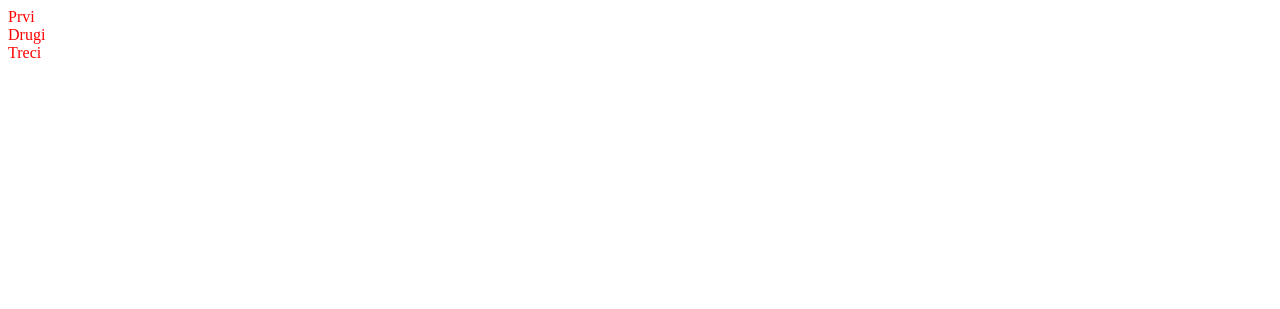
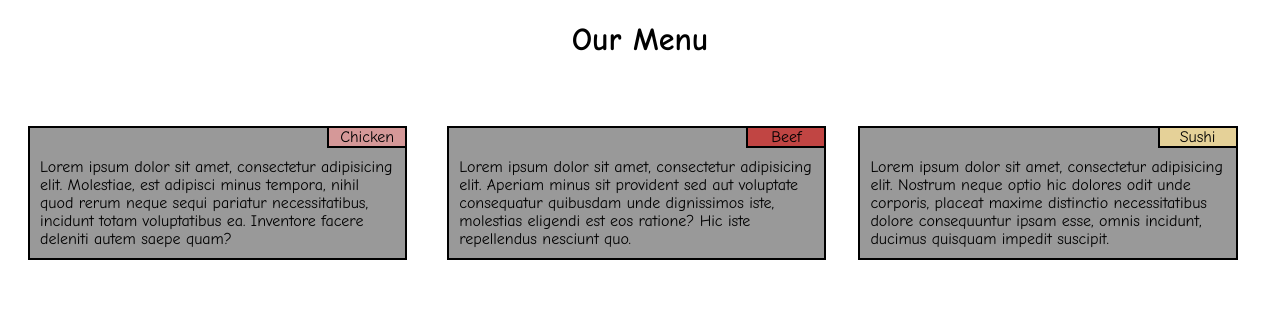
Before and after one commit to tspinjac/Coursera, a plain HTML site: page mod2_solution/index.html in a window 1280 px wide. Drawn offline with Linux system fonts and the light colour scheme.

Commit message:
+ Added Layout

```diff
--- a/mod2_solution/css/style.css
+++ b/mod2_solution/css/style.css
@@ -1,3 +1,79 @@
+*{
+	box-sizing:  border-box;
+}
+
 body {
-	color:red;
+	font-family: "Comic Sans MS", cursive, sans-serif;
 }
+
+.wrapper {
+	width: 100%;
+	height: 200px;
+/*	border:1px solid red;
+*/}
+
+.box {
+	max-width: 30%;
+	float:left;
+	border:2px solid black;
+/*	border-radius: 7px;
+*/	margin:20px;
+	text-align: left;
+	position: relative;
+	padding:30px 10px 10px 10px;
+	background: #999999;
+}
+
+.box.second {
+	margin-right: 12px;
+}
+
+span {
+	position: absolute;
+	border:2px solid black;
+	top:-2px;
+	right:-2px;
+	width:80px;
+/*	border-radius: 0 7px 0 0;
+*/	text-align:  center;
+	background:#D59898;
+}
+
+.span2 {
+	background: #C14543;
+}
+
+.span3 {
+	background: #E5D198;
+}
+
+h1 {
+	text-align: center;
+/*	border: 1px solid red;
+*/	padding-bottom: 26px;
+}
+
+
+
+/*Media screens*/
+
+@media (min-width: 992px) {
+        width: 30.5%;
+    }
+
+
+@media (min-width: 768px) and (max-width: 991px) {
+    .box.first, .box.second {
+        max-width: 50%;
+    }
+    .box.third {
+        max-width: 100%;
+    }
+}
+
+@media (max-width:767px) {
+    .box {
+        float: none;
+        width: 100%;
+    }
+}
--- a/mod2_solution/index.html
+++ b/mod2_solution/index.html
@@ -1,15 +1,18 @@
 <!DOCTYPE html>
 <html>
-<head>
-	<title>Test FLoat</title>
-	<link rel="stylesheet" href="css/style.css">
-</head>
-<body>
+    <head>
+        <title>Module 2 solution - by Tomislav</title>
+        <link href="css/style.css" rel="stylesheet"></link>
+    </head>
 
-	<div class = "wrapper">
-		<div class ="prvi">Prvi</div>
-		<div class="drugi">Drugi</div>
-		<div class="treci">Treci</div>
-	</div>
-</body>
+    <body>
+        <h1>Our Menu</h1>
+        <div class="wrapper">
+
+        	<div class="box first"> <span>Chicken</span> Lorem ipsum dolor sit amet, consectetur adipisicing elit. Molestiae, est adipisci minus tempora, nihil quod rerum neque sequi pariatur necessitatibus, incidunt totam voluptatibus ea. Inventore facere deleniti autem saepe quam?</div>
+            <div class="box second"><span class="span2">Beef</span> Lorem ipsum dolor sit amet, consectetur adipisicing elit. Aperiam minus sit provident sed aut voluptate consequatur quibusdam unde dignissimos iste, molestias eligendi est eos ratione? Hic iste repellendus nesciunt quo.</div>
+            <div class="box third"><span class="span3">Sushi</span> Lorem ipsum dolor sit amet, consectetur adipisicing elit. Nostrum neque optio hic dolores odit unde corporis, placeat maxime distinctio necessitatibus dolore consequuntur ipsam esse, omnis incidunt, ducimus quisquam impedit suscipit.</div>
+
+        </div>
+    </body>
 </html>
```
